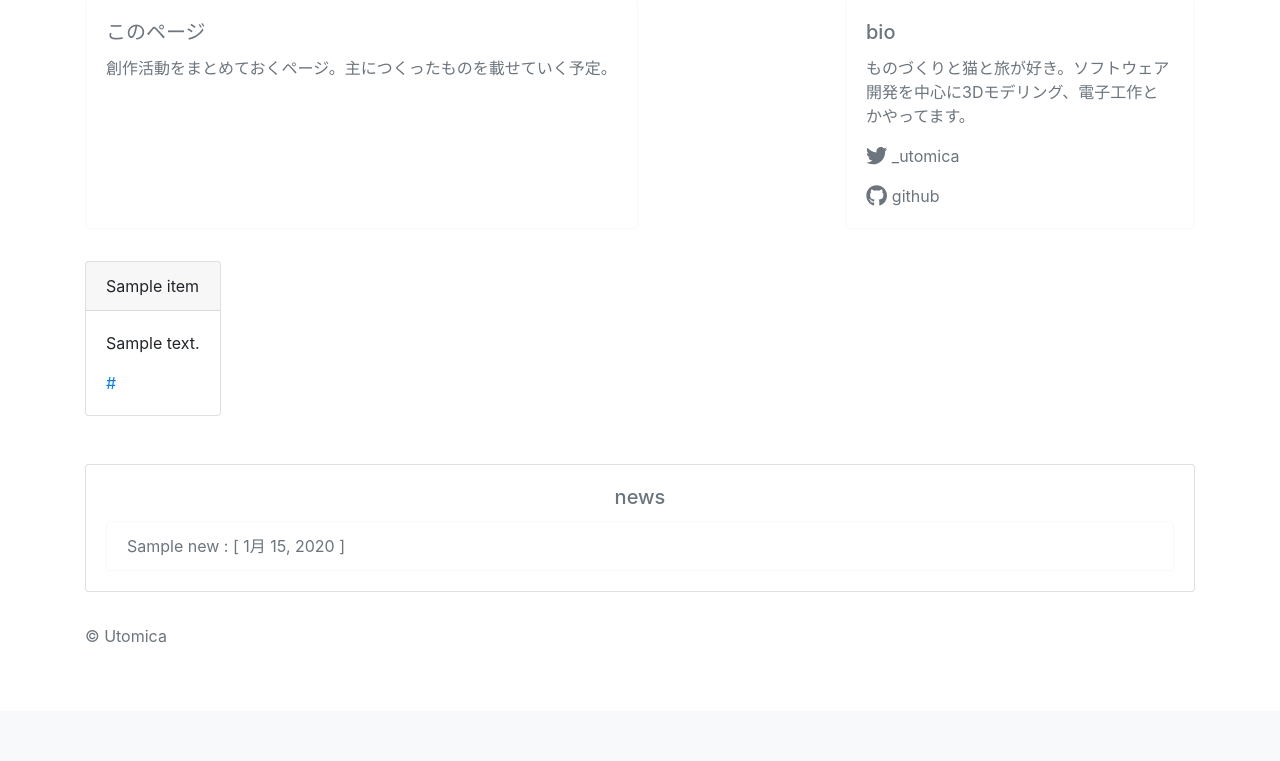
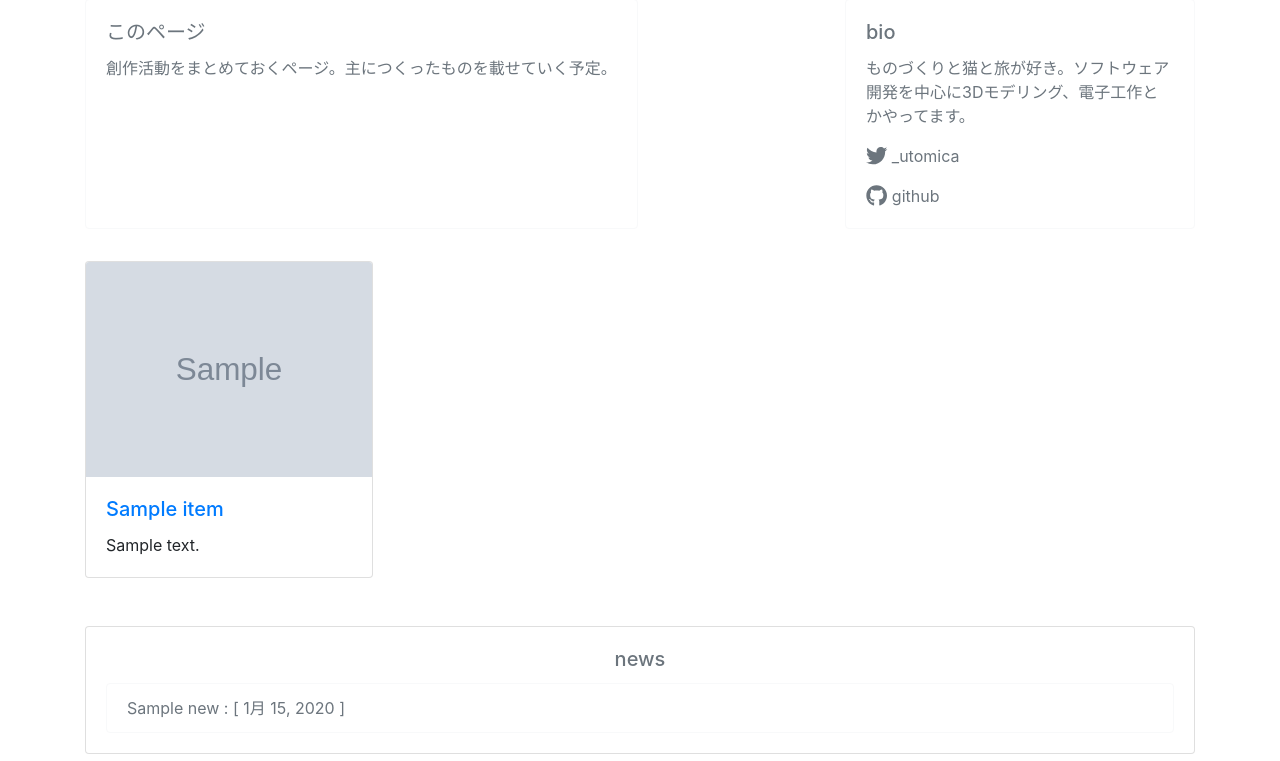
Before and after one commit to miokato/Monooki, a Django app: page / in a window 1280 px wide. Shown: the part 89-850 px from the top of the page. Before the commit the page ends 732 px from the top, so only its background shows below. Run offline with Django 3.2, Linux system fonts and the light colour scheme; tables that the repository leaves empty hold one stand-in row (values such as "Sample post"); grey boxes marked "Sample" are stand-in pictures; some libraries are stand-ins or nearby versions.

Commit message:
Add image_url field

```diff
--- a/item/models.py
+++ b/item/models.py
@@ -4,7 +4,8 @@ from datetime import datetime
 
 class Item(models.Model):
     title = models.CharField(max_length=255)
-    url = models.CharField(max_length=255)
+    content_url = models.CharField(max_length=255, blank=True)
+    image_url = models.URLField(max_length=2000, blank=True)
     description = models.TextField()
 
     created_at = models.DateTimeField(default=datetime.now)
--- a/templates/toppage/home.html
+++ b/templates/toppage/home.html
@@ -42,12 +42,10 @@
       {% for item in items %}
         <div class="col-lg-4 d-flex align-items-stretch">
           <div class="card mb-3" style="margin-top: 2em; max-width: 18rem">
-            <div class="card-header">
-              {{ item.title }}
-            </div>
+            <img src="{{ item.image_url }}" alt="" class="card-img-top">
             <div class="card-body">
+              <h5 class="card-title"><a href="{{ item.content_url }}">{{ item.title }}</a></h5>
               <p class="card-text">{{ item.description }}</p>
-              <p class="card-text"><a href="{{ item.url }}">{{ item.url }}</a></p>
             </div>
           </div>
         </div>
```
